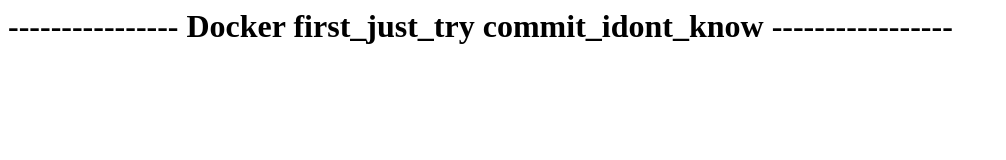
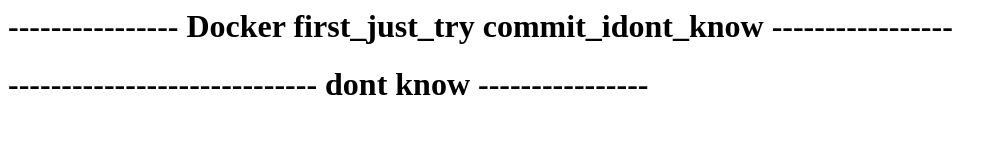
Before and after one commit to kandimallanikhil/containers, a plain HTML site: page index.html in a window 1280 px wide. Shown: the whole page, without its empty margins (0-1006 px from the left). Drawn offline with Linux system fonts and the light colour scheme.

Commit message:
first in t2 mediam

```diff
--- a/index.html
+++ b/index.html
@@ -1 +1,2 @@
 <h1> ---------------- Docker first_just_try commit_idont_know ----------------- </h1>
+<h1>----------------------------- dont know ----------------</h1>
```
